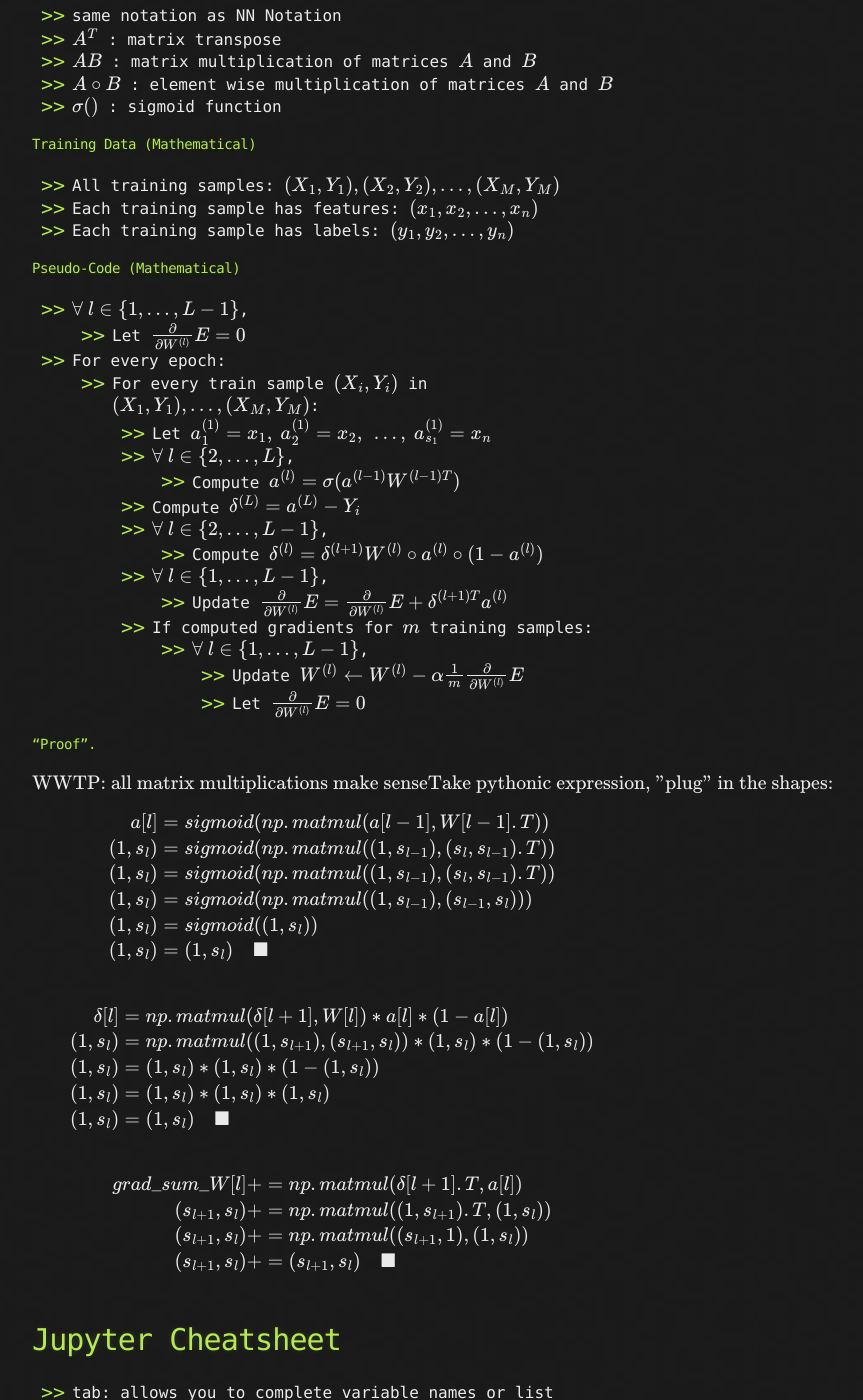
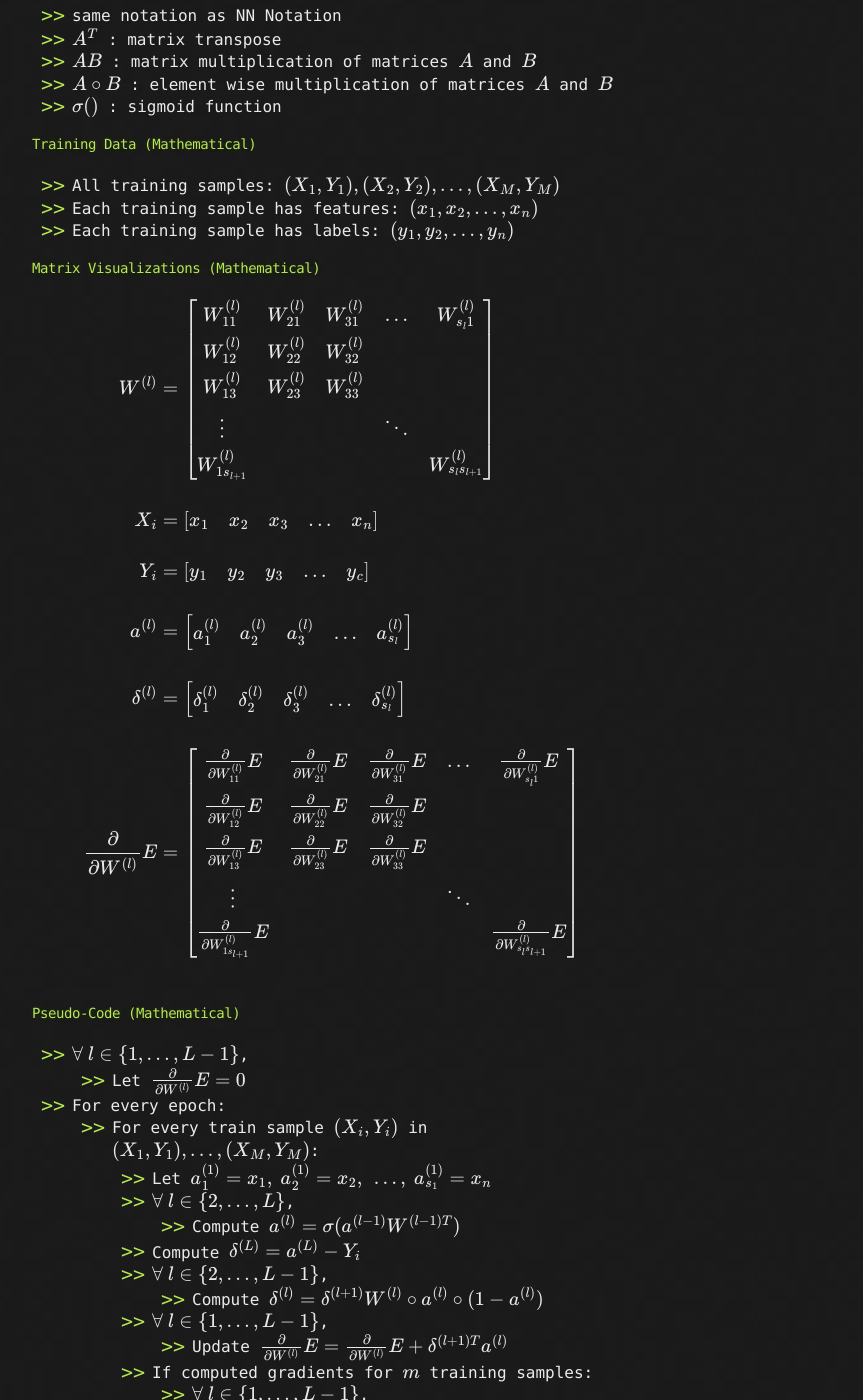
Before and after one commit to LivingProgram/ml-notes, a Jekyll site: the page built from index.md, in a window 1280 px wide and 1400 px high, scrolled down 16397 px. Shown: the whole window, without its empty margins (308-1171 px from the left). Built offline with Jekyll 4.4.1, drawn with Linux system fonts in a browser that asks for light colours; our own code applies the rules of GitHub Pages for plain Markdown files; formulas are drawn with MathJax 3; the repository's description, which GitHub fills in, is left out.

Commit message:
add visualizations

```diff
--- a/index.md
+++ b/index.md
@@ -516,6 +516,37 @@ $$
 - Each training sample has features: $$(x_1,x_2,\ldots,x_n)$$
 - Each training sample has labels: $$(y_1,y_2,\ldots,y_n)$$
 
+#### Matrix Visualizations (Mathematical)
+
+$$\begin{align}
+W^{(l)} &= \begin{bmatrix}
+W^{(l)}_{11} & W^{(l)}_{21} & W^{(l)}_{31} & \ldots & W^{(l)}_{s_l1} \\
+W^{(l)}_{12} & W^{(l)}_{22} & W^{(l)}_{32} \\
+W^{(l)}_{13} & W^{(l)}_{23} & W^{(l)}_{33} \\
+\vdots & & &\ddots \\
+W^{(l)}_{1s_{l+1}} & & & & W^{(l)}_{s_ls_{l+1}} \\
+\end{bmatrix} \\\\
+X_i &= \begin{bmatrix}
+x_1 & x_2 & x_3 & \ldots & x_n
+\end{bmatrix} \\\\
+Y_i &= \begin{bmatrix}
+y_1 & y_2 & y_3 & \ldots & y_c
+\end{bmatrix} \\\\
+a^{(l)} &= \begin{bmatrix}
+a^{(l)}_1 & a^{(l)}_2 & a^{(l)}_3 & \ldots & a^{(l)}_{s_{l}}
+\end{bmatrix} \\\\
+\delta^{(l)} &= \begin{bmatrix}
+\delta^{(l)}_1 & \delta^{(l)}_2 & \delta^{(l)}_3 & \ldots & \delta^{(l)}_{s_{l}}
+\end{bmatrix} \\\\
+\frac{\partial}{\partial W^{(l)}}E &= \begin{bmatrix}
+\frac{\partial}{\partial W^{(l)}_{11}}E & \frac{\partial}{\partial W^{(l)}_{21}}E & \frac{\partial}{\partial W^{(l)}_{31}}E & \ldots & \frac{\partial}{\partial W^{(l)}_{s_l1}}E \\
+\frac{\partial}{\partial W^{(l)}_{12}}E & \frac{\partial}{\partial W^{(l)}_{22}}E & \frac{\partial}{\partial W^{(l)}_{32}}E \\
+\frac{\partial}{\partial W^{(l)}_{13}}E & \frac{\partial}{\partial W^{(l)}_{23}}E & \frac{\partial}{\partial W^{(l)}_{33}}E \\
+\vdots & & &\ddots \\
+\frac{\partial}{\partial W^{(l)}_{1s_{l+1}}}E & & & & \frac{\partial}{\partial W^{(l)}_{s_ls_{l+1}}}E \\
+\end{bmatrix} \\\\
+\end{align}$$
+
 #### Pseudo-Code (Mathematical)
 - $$\forall\ l\in\{1,\ldots,L-1\}$$,
   - Let $$\frac{\partial}{\partial W^{(l)}}E = 0$$
```
